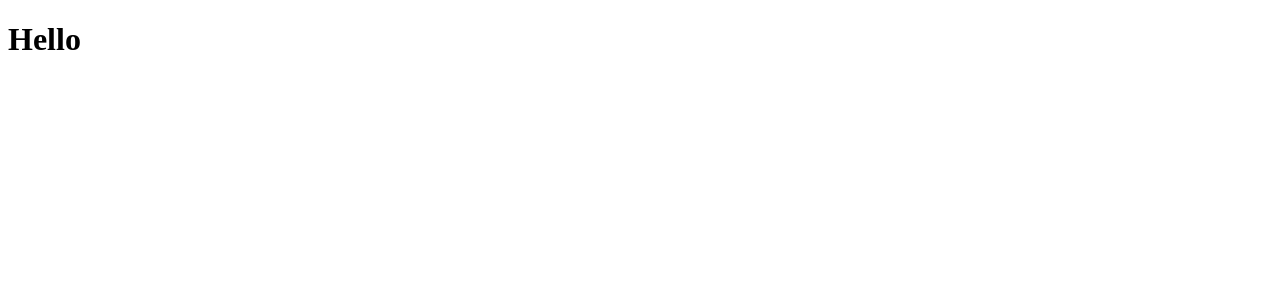
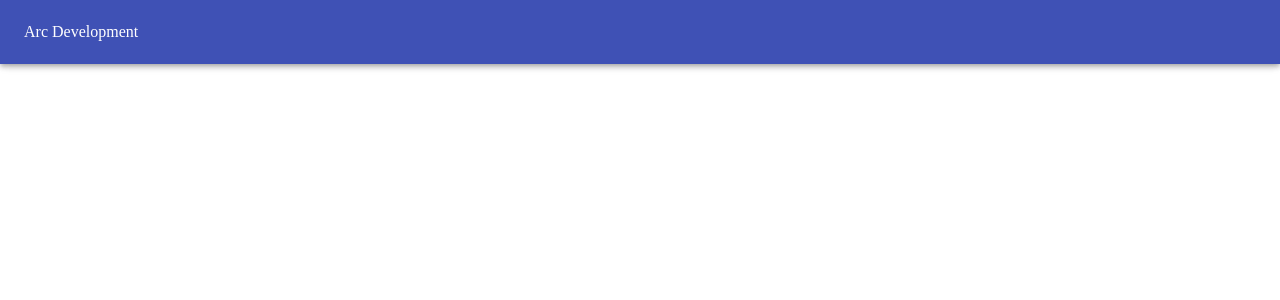
Before and after one commit to KacperLudwiczak/Material-UI-React-Arcdevelopment-Project-Study, a React (Create React App) app: page / in a window 1280 px wide. Shown: the top 300 px of the page. Built offline with nearby package versions, Linux system fonts and the light colour scheme.

Commit message:
AppBar Component

```diff
--- a/src/App.js
+++ b/src/components/App.js
@@ -1,8 +1,10 @@
 import React from "react";
+import Header from "./ui/Header";
 
 function App() {
   return (
     <div className="App">
+      <Header />
       <h1>Hello</h1>
     </div>
   );
--- /dev/null
+++ b/src/components/ui/Header.js
@@ -0,0 +1,11 @@
+import React from "react";
+import { AppBar } from "@material-ui/core";
+import { Toolbar } from "@material-ui/core";
+
+export default function Header(props) {
+  return (
+    <AppBar position="fixed">
+      <Toolbar>Arc Development</Toolbar>
+    </AppBar>
+  );
+}
--- a/src/index.js
+++ b/src/index.js
@@ -1,6 +1,6 @@
 import React from "react";
 import ReactDOM from "react-dom";
-import App from "./App";
+import App from "./components/App";
 
 ReactDOM.render(
   <React.StrictMode>
```
